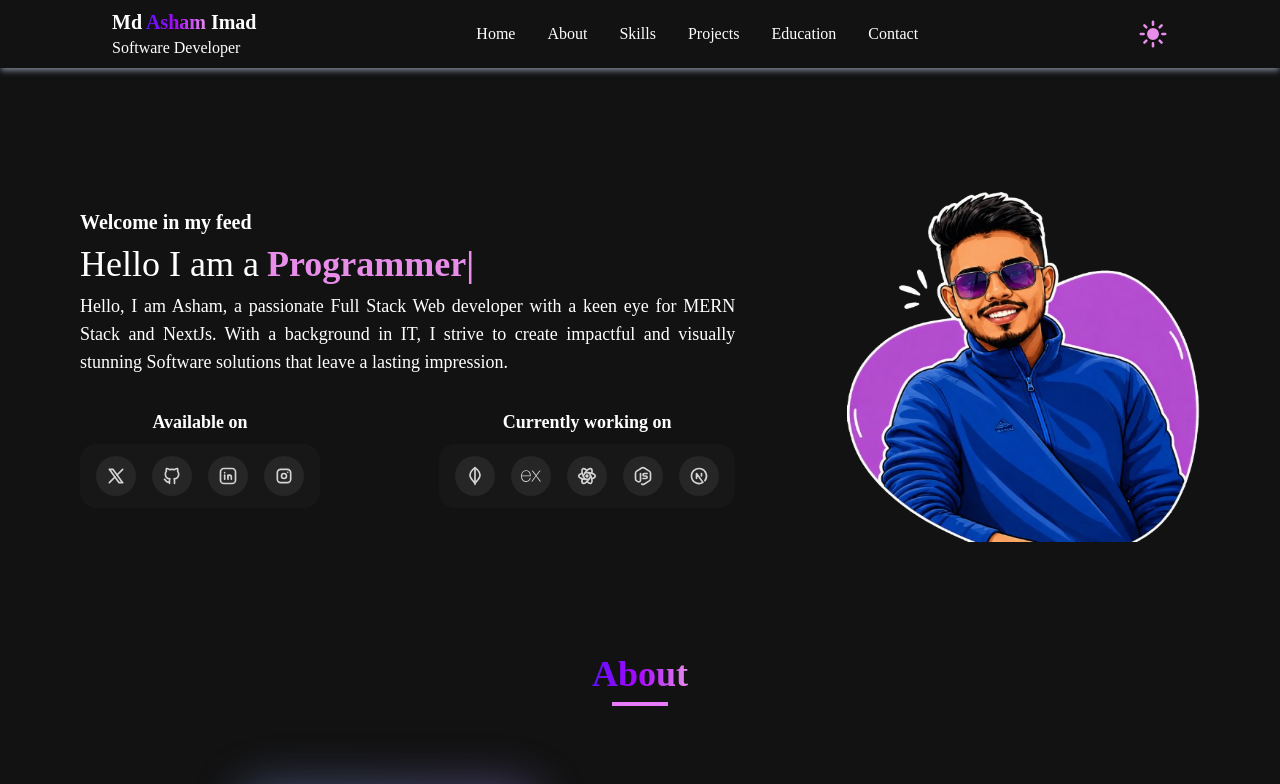
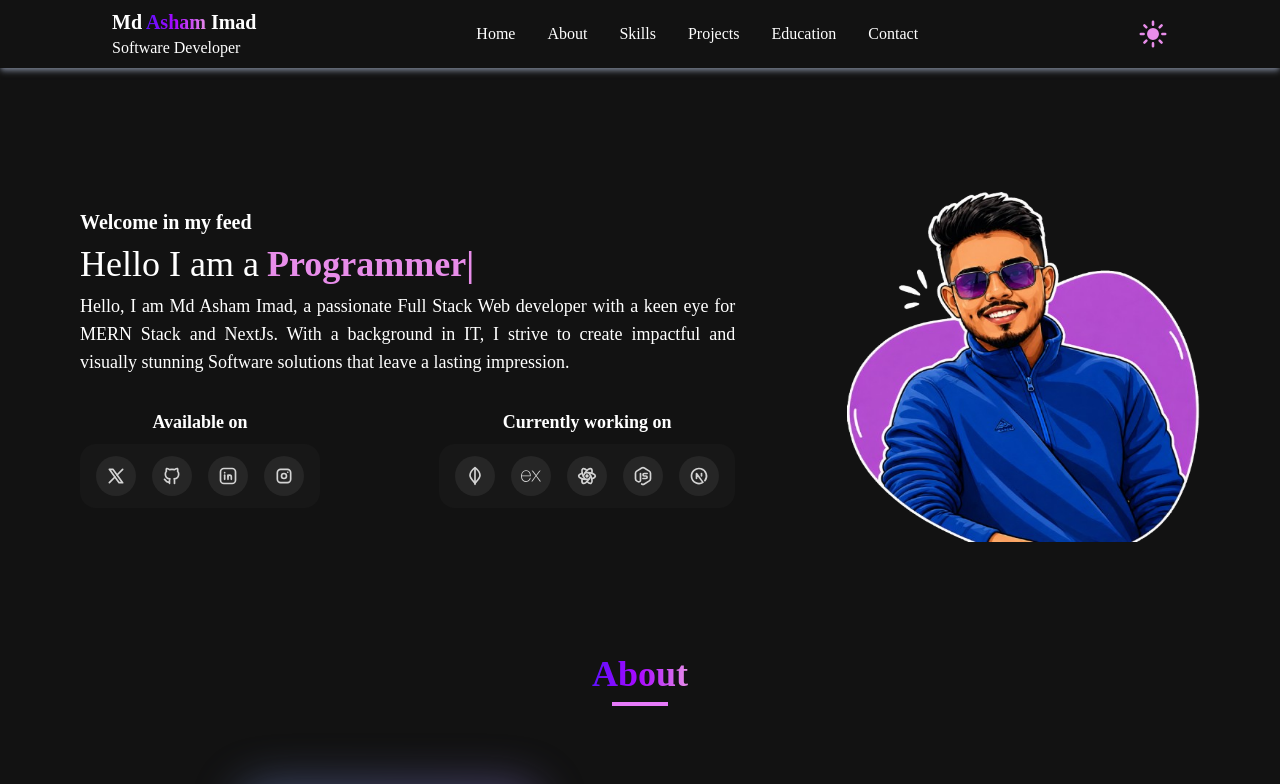
Before and after one commit to Asham0711/portfolio-2.0, a Next.js app: page / in a window 1280 px wide. Shown: the top 784 px of the page. Built offline with nearby package versions, Linux system fonts and the light colour scheme.

Commit message:
fix: add seo keywords in metadata

```diff
--- a/src/app/layout.tsx
+++ b/src/app/layout.tsx
@@ -15,8 +15,15 @@ const geistMono = Geist_Mono({
 });
 
 export const metadata: Metadata = {
-  title: "Md Asham Imad",
-  description: "Generated by create next app",
+  title: "Asham Imad | Full Stack Developer",
+  description: "Portfolio of Asham Imad - MERN Stack & Next.js Developer",
+  keywords: [
+    "Md Asham Imad",
+    "Asham",
+    "Asham Imad",
+    "Full Stack Developer",
+    "MERN Developer",
+  ],
 };
 
 export default function RootLayout({
--- a/src/components/Home.tsx
+++ b/src/components/Home.tsx
@@ -1,14 +1,22 @@
 // import React from 'react';
-'use client'
-import Image from 'next/image';
-import pic from '@/assests/Asham_photo.png';
+"use client";
+import Image from "next/image";
+import pic from "@/assests/Asham_photo.png";
 import { SiExpress } from "react-icons/si";
-import { ReactTyped } from 'react-typed';
-import { Spotlight } from './ui/Spotlight';
-import { IconBrandGithub, IconBrandInstagram, IconBrandLinkedin, IconBrandMongodb, IconBrandNextjs, IconBrandNodejs, IconBrandReact, IconBrandX } from '@tabler/icons-react';
-import { FloatingDock } from './ui/floating-dock';
-import InteractiveImage from './InteractiveImage';
-
+import { ReactTyped } from "react-typed";
+import { Spotlight } from "./ui/Spotlight";
+import {
+  IconBrandGithub,
+  IconBrandInstagram,
+  IconBrandLinkedin,
+  IconBrandMongodb,
+  IconBrandNextjs,
+  IconBrandNodejs,
+  IconBrandReact,
+  IconBrandX,
+} from "@tabler/icons-react";
+import { FloatingDock } from "./ui/floating-dock";
+import InteractiveImage from "./InteractiveImage";
 
 const Home = () => {
   const socialLinks = [
@@ -77,19 +85,22 @@ const Home = () => {
       ),
       href: "https://nextjs.org/",
     },
-    ]
+  ];
   return (
     <>
-        <div id='home' className="max-w-screen-2xl container mx-auto px-4 md:px-20 md:my-28">
+      <div
+        id="home"
+        className="max-w-screen-2xl container mx-auto px-4 md:px-20 md:my-28"
+      >
         <Spotlight
           className="left-0 md:left-60 md:top-56 top-0 hidden md:block"
-                fill='#f136f4'
+          fill="#f136f4"
         />
-            <div className='flex flex-col md:flex-row'>
+        <div className="flex flex-col md:flex-row">
           {/* Left Side  */}
-                <div className='md:w-[65%] mt-12 md:mt-24 space-y-2 order-2 md:order-1'>
-                    <span className='text-xl font-bold'>Welcome in my feed</span>
-                    <div className='flex text-2xl space-x-2 md:text-4xl'>
+          <div className="md:w-[65%] mt-12 md:mt-24 space-y-2 order-2 md:order-1">
+            <span className="text-xl font-bold">Welcome in my feed</span>
+            <div className="flex text-2xl space-x-2 md:text-4xl">
               <h1>Hello I am a</h1>
               <ReactTyped
                 className="text-[#E88DEA] font-bold"
@@ -99,15 +110,16 @@ const Home = () => {
                 loop={true}
               />
             </div>
-                    <p className='text-lg text-justify'>
-                        Hello, I am Asham, a passionate Full Stack Web developer with a keen eye for MERN
-                        Stack and NextJs. With a background in IT, I strive to create impactful and
-                        visually stunning Software solutions that leave a lasting impression.
+            <p className="text-lg text-justify">
+              Hello, I am Md Asham Imad, a passionate Full Stack Web developer
+              with a keen eye for MERN Stack and NextJs. With a background in
+              IT, I strive to create impactful and visually stunning Software
+              solutions that leave a lasting impression.
             </p>
             <br />
             {/* Social Media  */}
             <div className="flex flex-col items-center md:flex-row justify-between space-y-6 md:space-y-0">
-                    <div className='space-y-2'>
+              <div className="space-y-2">
                 <h1 className="font-bold text-center text-lg">Available on</h1>
                 <FloatingDock
                   mobileClassName="translate-y-2"
@@ -115,10 +127,12 @@ const Home = () => {
                 />
               </div>
               <div className=" space-y-2">
-                        <h1 className="font-bold text-center text-lg">Currently working on</h1>
+                <h1 className="font-bold text-center text-lg">
+                  Currently working on
+                </h1>
                 <div className="flex space-x-5">
                   <FloatingDock
-                                mobileClassName='translate-y-20'
+                    mobileClassName="translate-y-20"
                     items={techLinks}
                   />
                 </div>
@@ -137,7 +151,7 @@ const Home = () => {
         </div>
       </div>
     </>
-    )
-}
+  );
+};
 
-export default Home
+export default Home;
```
Lines whose indentation alone changed are shown as unchanged.
